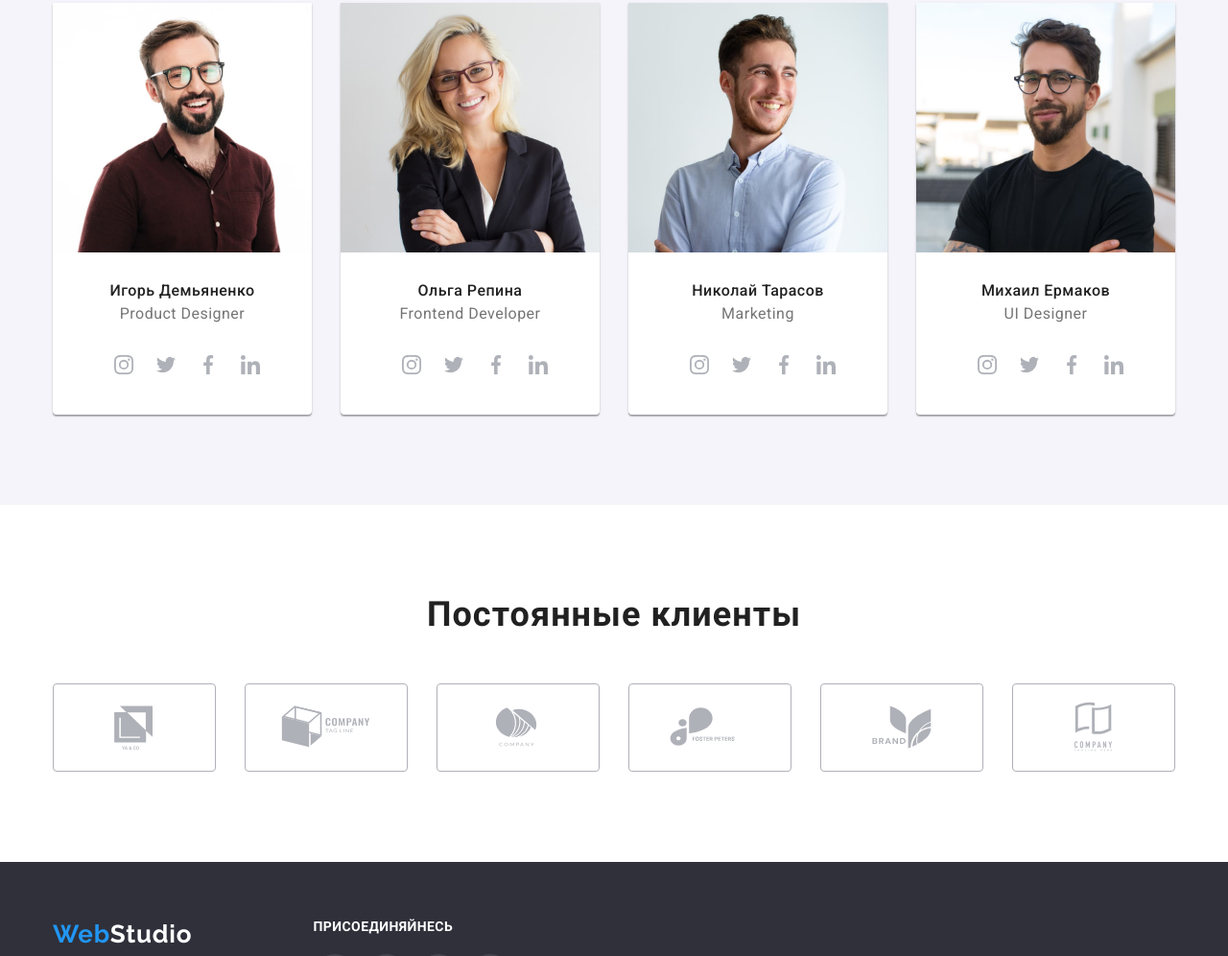
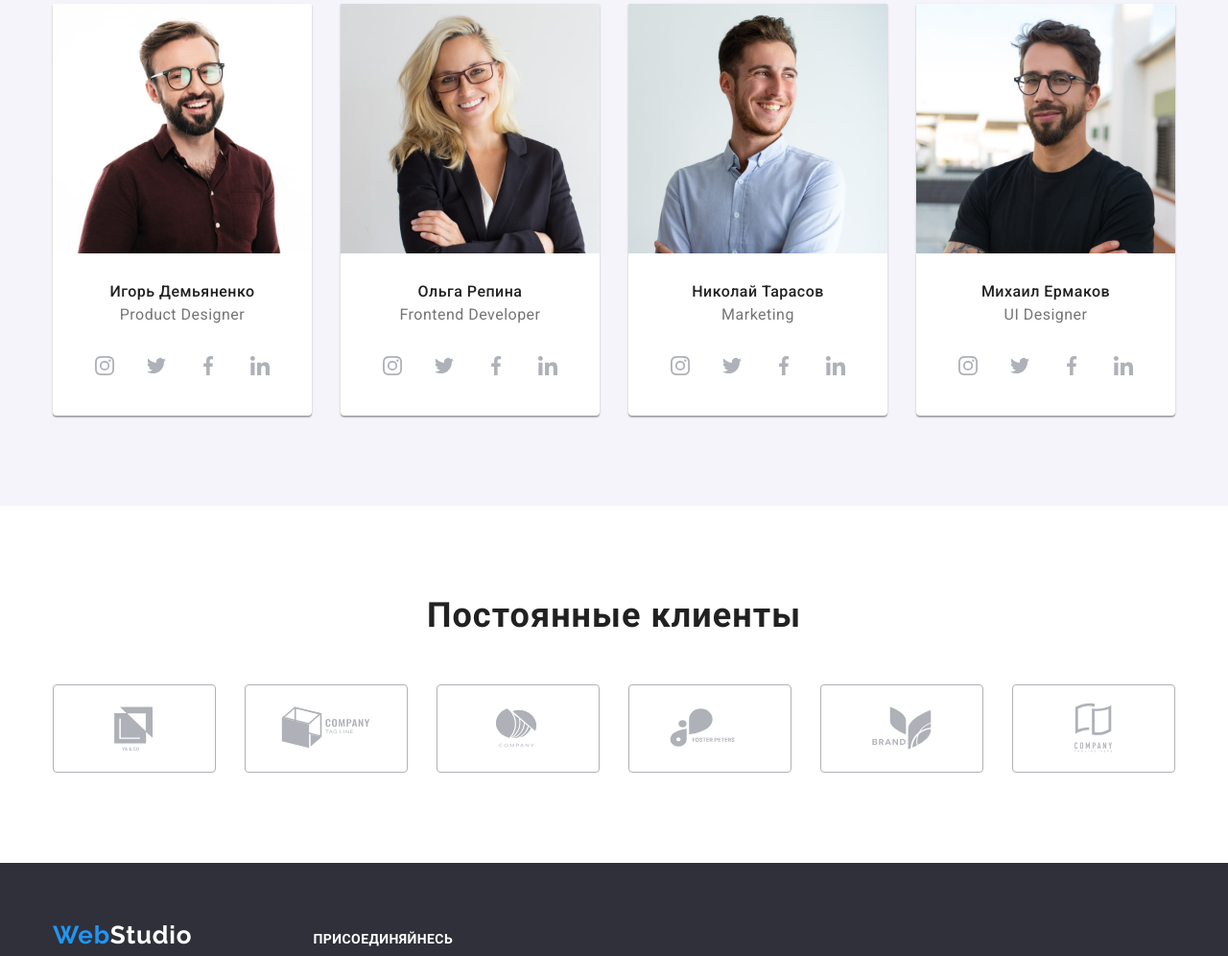
Before and after one commit to Nazkamaz/goit-markup-hw-04, a plain HTML site: page index.html in a window 1280 px wide. Shown: the part 1804-2800 px from the top of the page at 96% size. Drawn offline with nearby package versions, Linux system fonts and the light colour scheme.

Commit message:
another one attempt

```diff
--- a/css/styles.css
+++ b/css/styles.css
@@ -159,11 +159,15 @@ a:hover, a:focus {
   align-items: center;
 }
 
+.header{
+  border-bottom: 1px solid #ECECEC;
+}
+
 /* стили легенд */
 .legend-section {
   max-width: 1600px;
   background-repeat: no-repeat;
-  background-size: contain;
+  background-size: cover;
   background-color: #2f303a;
   background-image: linear-gradient(to right, rgba(47, 48, 58, 0.4),rgba(47, 48, 58, 0.4)), url(../images/img-hero.jpg);
   padding: 200px 0px;
@@ -226,14 +230,14 @@ a:hover, a:focus {
   margin-bottom: 30px;
   }
 .icon-details{
-  width: 65px;
+  width: 70px;
   height: 70px;
   background: #F5F4FA;
   border-radius: 4px;
 }
 
 .icon-timing{
-  width: 67px;
+  width: 70px;
   height: 70px;
   background: #F5F4FA;
   border-radius: 4px;
@@ -241,7 +245,7 @@ a:hover, a:focus {
 
 .icon-planning{
   width: 70px;
-  height: 54px;
+  height: 70px;
   background: #F5F4FA;
   border-radius: 4px;
 }
@@ -304,7 +308,6 @@ a:hover, a:focus {
 
 /* наша команда */
 .section-our-team {
-  /* background-color: #f5f4fa; */
   background: #F5F4FA;
 }
 .our-team-list {
@@ -344,7 +347,7 @@ padding-top: 30px;
   justify-content: center;
  }
 
-.social:not(:first-child){
+.social-item:not(:first-child){
   margin-left: 10px;
 }
 
@@ -391,8 +394,6 @@ margin-bottom: 50px;
   display: flex;
   align-items: center;
   justify-content: center;
-  margin-left: -30px;
-  /* flex-basis: calc((100%-150px)/6); */
 }
 
 .clients-item{
@@ -401,7 +402,7 @@ margin-bottom: 50px;
   justify-content: center;
 }
 
-.clients-link{
+.clients-item:not(:first-child){
   margin-left: 30px;}
 
   .clients-link{
@@ -433,17 +434,17 @@ margin-bottom: 50px;
 
 .footer-container {
   display: flex;
-  align-items: flex-start;
+  align-items: baseline;
 }
 
-.footer-contacts-block{
+/* .footer-contacts-block{
   display: inline-block;
-}
+} */
 
-.footer-social{
+/* .footer-social{
   display: inline-block;
     align-self: flex-start;
-}
+} */
 
 .footers-contacts {
   text-decoration: none;
--- a/index.html
+++ b/index.html
@@ -30,7 +30,7 @@
           >
           <ul class="main-nav header-container-list">
             <li class="main-nav-item">
-              <a href="" class="main-nav-link active">Студия</a>
+              <a href="./index.html" class="main-nav-link active">Студия</a>
             </li>
             <li class="main-nav-item">
               <a href="./portfolio.html" class="main-nav-link">Портфолио</a>
@@ -176,28 +176,28 @@
                 <h3 class="team-member-title">Игорь Демьяненко</h3>
                 <p class="members-profile">Product Designer</p>
                 <ul class="social">
-                  <li>
+                  <li class="social-item">
                     <a href="" class="social-link">
                       <svg class="icon-instagram button-icon">
                         <use href="./images/icons.svg#icon-instagram"></use>
                       </svg>
                     </a>
                   </li>
-                  <li>
+                  <li class="social-item">
                     <a href="" class="social-link">
                       <svg class="icon-twitter button-icon">
                         <use href="./images/icons.svg#icon-twitter"></use>
                       </svg>
                     </a>
                   </li>
-                  <li>
+                  <li class="social-item">
                     <a href="" class="social-link ">
                       <svg class="icon-facebook button-icon">
                         <use href="./images/icons.svg#icon-facebook"></use>
                       </svg>
                     </a>
                   </li>
-                  <li>
+                  <li class="social-item">
                     <a href="" class="social-link">
                       <svg class="icon-linkedin button-icon">
                         <use href="./images/icons.svg#icon-linkedin"></use>
@@ -218,28 +218,28 @@
                 <h3 class="team-member-title">Ольга Репина</h3>
                 <p class="members-profile">Frontend Developer</p>
                 <ul class="social">
-                  <li>
+                  <li class="social-item">
                     <a href="" class="social-link">
                       <svg class="icon-instagram button-icon">
                         <use href="./images/icons.svg#icon-instagram"></use>
                       </svg>
                     </a>
                   </li>
-                  <li>
+                  <li class="social-item">
                     <a href="" class="social-link">
                       <svg class="icon-twitter button-icon">
                         <use href="./images/icons.svg#icon-twitter"></use>
                       </svg>
                     </a>
                   </li>
-                  <li>
+                  <li class="social-item">
                     <a href="" class="social-link ">
                       <svg class="icon-facebook button-icon">
                         <use href="./images/icons.svg#icon-facebook"></use>
                       </svg>
                     </a>
                   </li>
-                  <li>
+                  <li class="social-item">
                     <a href="" class="social-link">
                       <svg class="icon-linkedin button-icon">
                         <use href="./images/icons.svg#icon-linkedin"></use>
@@ -248,7 +248,6 @@
                   </li>
                 </ul>
               </div>
-
             </li>
             <li class="team-member-item">
               <img
@@ -261,28 +260,28 @@
                 <h3 class="team-member-title">Николай Тарасов</h3>
                 <p class="members-profile">Marketing</p>
                 <ul class="social">
-                  <li>
+                  <li class="social-item">
                     <a href="" class="social-link">
                       <svg class="icon-instagram button-icon">
                         <use href="./images/icons.svg#icon-instagram"></use>
                       </svg>
                     </a>
                   </li>
-                  <li>
+                  <li class="social-item">
                     <a href="" class="social-link">
                       <svg class="icon-twitter button-icon">
                         <use href="./images/icons.svg#icon-twitter"></use>
                       </svg>
                     </a>
                   </li>
-                  <li>
+                  <li class="social-item">
                     <a href="" class="social-link ">
                       <svg class="icon-facebook button-icon">
                         <use href="./images/icons.svg#icon-facebook"></use>
                       </svg>
                     </a>
                   </li>
-                  <li>
+                  <li class="social-item">
                     <a href="" class="social-link">
                       <svg class="icon-linkedin button-icon">
                         <use href="./images/icons.svg#icon-linkedin"></use>
@@ -291,7 +290,6 @@
                   </li>
                 </ul>
               </div>
-
             </li>
             <li class="team-member-item">
               <img
@@ -304,28 +302,28 @@
                 <h3 class="team-member-title">Михаил Ермаков</h3>
                 <p class="members-profile">UI Designer</p>
                 <ul class="social">
-                  <li>
+                  <li class="social-item">
                     <a href="" class="social-link">
                       <svg class="icon-instagram button-icon">
                         <use href="./images/icons.svg#icon-instagram"></use>
                       </svg>
                     </a>
                   </li>
-                  <li>
+                  <li class="social-item">
                     <a href="" class="social-link">
                       <svg class="icon-twitter button-icon">
                         <use href="./images/icons.svg#icon-twitter"></use>
                       </svg>
                     </a>
                   </li>
-                  <li>
+                  <li class="social-item">
                     <a href="" class="social-link ">
                       <svg class="icon-facebook button-icon">
                         <use href="./images/icons.svg#icon-facebook"></use>
                       </svg>
                     </a>
                   </li>
-                  <li>
+                  <li class="social-item">
                     <a href="" class="social-link">
                       <svg class="icon-linkedin button-icon">
                         <use href="./images/icons.svg#icon-linkedin"></use>
@@ -334,7 +332,6 @@
                   </li>
                 </ul>
               </div>
-
             </li>
           </ul>
         </div>
@@ -346,42 +343,42 @@
         <div class="container">
           <h2 class="clients-title">Постоянные клиенты</h2>
           <ul class="our-clients-list">
-            <li class="clients-item"></li>
+            <li class="clients-item">
               <a href="" class="clients-link">
                 <svg class="clients-icon">
                   <use href="./images/icons.svg#icon-logo-ya-co"></use>
                 </svg>
               </a>
             </li>
-            <li>
+            <li class="clients-item">
               <a href="" class="clients-link">
                 <svg class="clients-icon">
                   <use href="./images/icons.svg#icon-logo-tagline"></use>
                 </svg>
               </a>
             </li>
-            <li>
+            <li class="clients-item">
               <a href="" class="clients-link">
                 <svg class="clients-icon">
                   <use href="./images/icons.svg#icon-logo-company"></use>
                 </svg>
               </a>
             </li>
-            <li>
+            <li class="clients-item">
               <a href="" class="clients-link">
                 <svg class="clients-icon">
                   <use href="./images/icons.svg#icon-logo-foster"></use>
                 </svg>
               </a>
             </li>
-            <li>
+            <li class="clients-item">
               <a href="" class="clients-link">
                 <svg class="clients-icon">
                   <use href="./images/icons.svg#icon-logo-brend"></use>
                 </svg>
               </a>
             </li>
-            <li>
+            <li class="clients-item">
               <a href="" class="clients-link">
                 <svg class="clients-icon">
                   <use href="./images/icons.svg#icon-logo-tagline-last"></use>
```
Also changed, not shown: portfolio.html (+2 -2 lines). Lines whose indentation alone changed are shown as unchanged.
